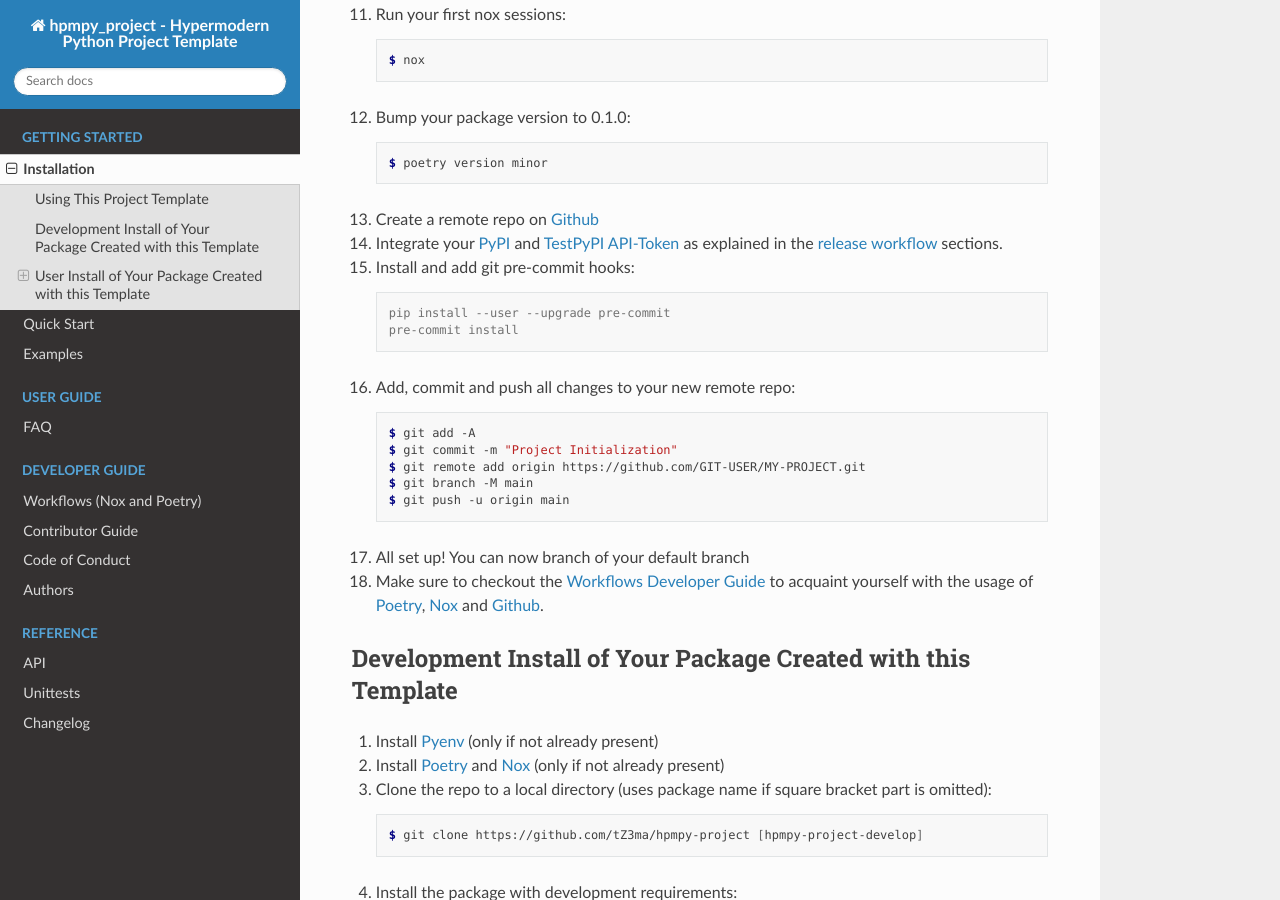
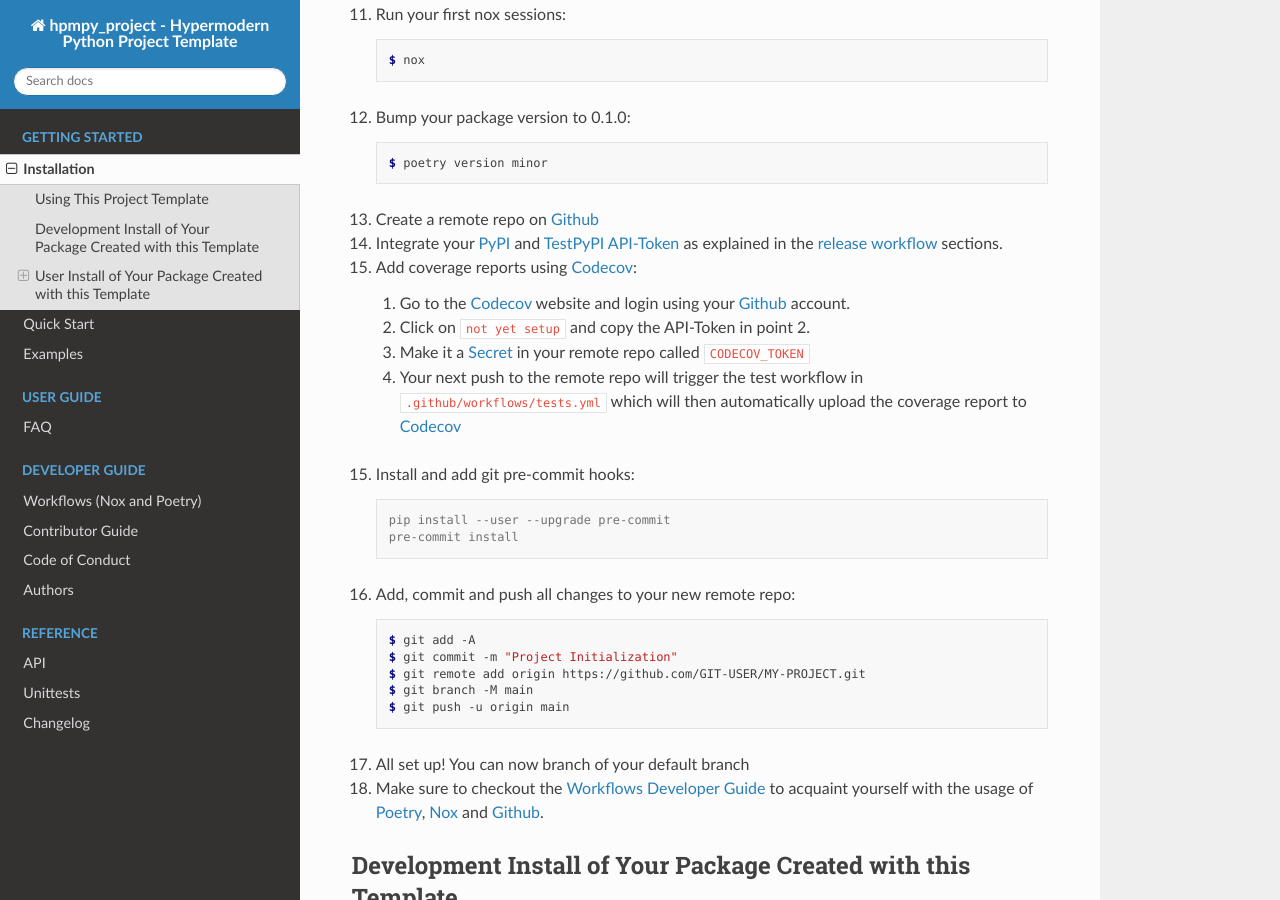
Before and after one commit to mathias-ammon/tessif-oemof-4-4, a Sphinx documentation site: the page built from docs/source/getting_started/installation.rst, in a window 1280 px wide and 900 px high, scrolled down 2054 px. Built offline with Sphinx 7.4.7 and the Read the Docs theme 2.0.0, drawn with Linux system fonts in a browser that asks for light colours.

Commit message:
Introduce Codev documentation

```diff
--- a/docs/source/getting_started/installation.rst
+++ b/docs/source/getting_started/installation.rst
@@ -129,6 +129,18 @@ Use the following guide to fully take advantage of this project template:
 14. Integrate your PyPI_  and TestPyPI_ API-Token_ as explained in the
     :ref:`release workflow <workflows_releases>` sections.
 
+15. Add coverage reports using Codecov_:
+
+    1. Go to the Codecov_ website and login using your Github_ account.
+
+    2. Click on ``not yet setup`` and copy the API-Token in point 2.
+
+    3. Make it a Secret_ in your remote repo called ``CODECOV_TOKEN``
+
+    4. Your next push to the remote repo  will trigger the test workflow in
+       :file:`.github/workflows/tests.yml` which will then automatically upload
+       the coverage report to Codecov_
+
 15. Install and add git pre-commit hooks:
 
     .. code-block:: console
@@ -226,3 +238,5 @@ This installs the TestPyPI_ version of :code:`MY-PROJECT` while resolving the de
 .. _python versions: https://www.python.org/downloads/
 .. _Github: https://github.com/
 .. _API-Token: https://pypi.org/help/#apitoken
+.. _Codecov: https://about.codecov.io/
+.. _Secret: https://docs.github.com/en/github-ae@latest/actions/security-guides/encrypted-secrets
```
